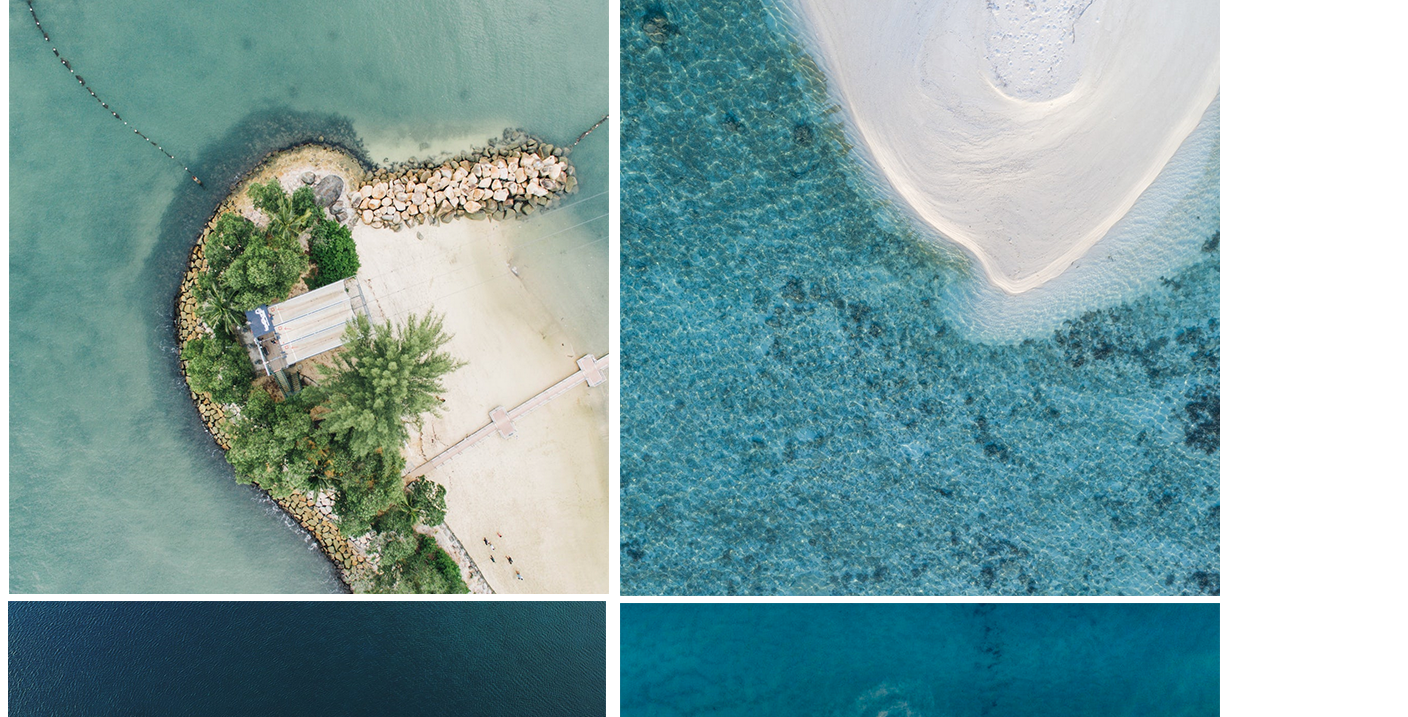
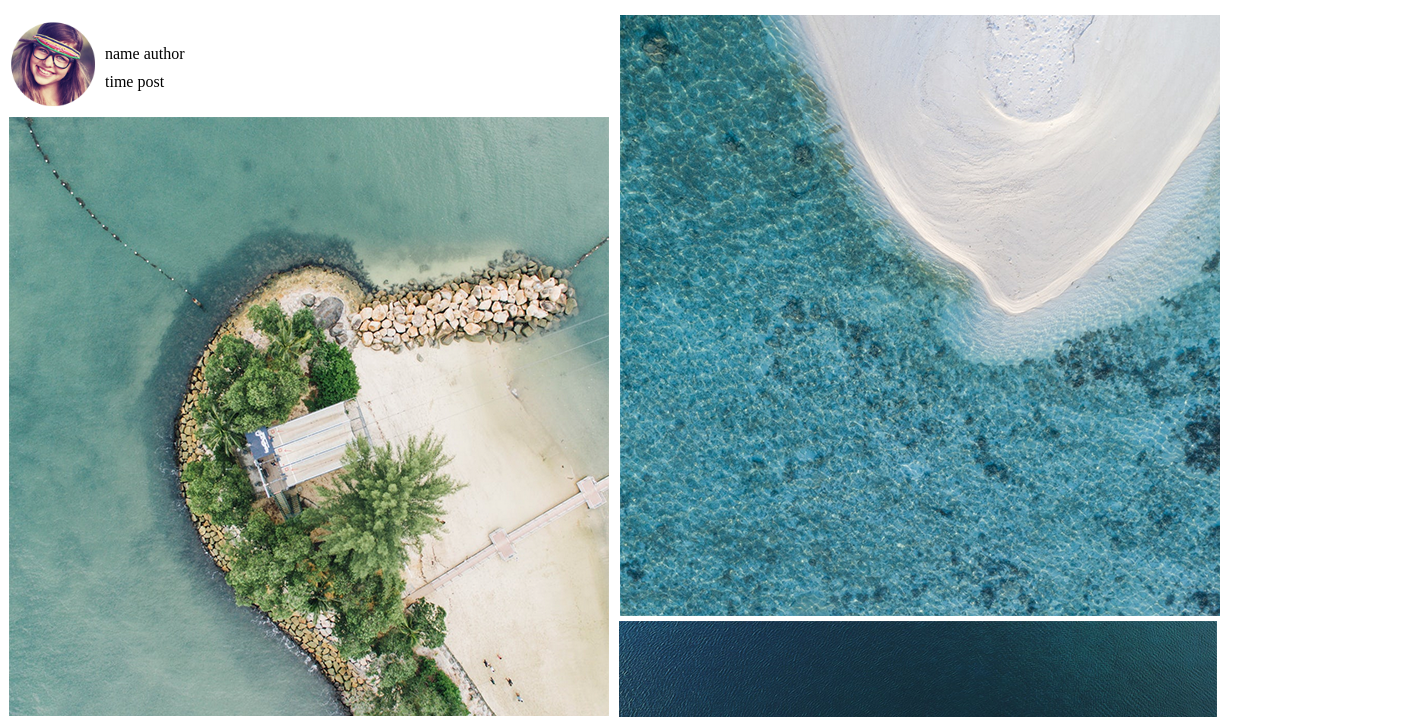
Before and after one commit to vladlesch/skill, a plain HTML site: page index.html in a window 1280 px wide. Shown: the part 83-800 px from the top of the page, 1408 px wide, since content can reach past the window. Drawn offline with Linux system fonts and the light colour scheme.

Commit message:
add author css

```diff
--- a/css/style.css
+++ b/css/style.css
@@ -1,3 +1,7 @@
+header {
+    margin-bottom: 20px;
+}
+
 .header-logo__wrapper {
     float: left;
 }
@@ -47,7 +51,8 @@
 }
 
 .main-wrapper {
-
+    width: 1400px;
+    margin: 0 auto;
 }
 
 /* это ты наверно хотел сделать для постов, но совсем поняла. ты же сделал их по id, тут тебе бы пришлось повторять историю с хештегами.
@@ -60,3 +65,11 @@
     float: left;
     margin-right: 10px;
 }
+
+.author-wrapper img {
+    float: left;
+}
+.author-wrapper div:nth-of-type(1) {
+    padding-top: 30px;
+    padding-bottom: 10px;
+}
--- a/index.html
+++ b/index.html
@@ -5,8 +5,6 @@
     <link rel="stylesheet" href="css/style.css">
     <title>Skill</title>
 </head>
-
-
 <body>
     <header>
         <div class="first-line__wrapper">
@@ -55,7 +53,18 @@
         <!-- картинки должны быть в папке images - делать все единобразно -->
         <!-- та же история. id? серьезно?) УДАЛИ все id. не извращайся. class="post" - вполне достаточно и легко будет прописать стили ему, без перечеслений всего что внутри -->
         <div id="post1" class="post">
-            <img src="images/1.png">
+            <div class="author-wrapper">
+                <img src="images/author.png">
+                <div>
+                    <span>name author</span>
+                </div>
+                <div>
+                    <span>time post</span>
+                </div>
+            </div>
+            <div>
+                <img src="images/1.png">
+            </div>
         </div>
 
         <div id="post2" class="post">
```
Also changed, not shown: images/author.png (added).
